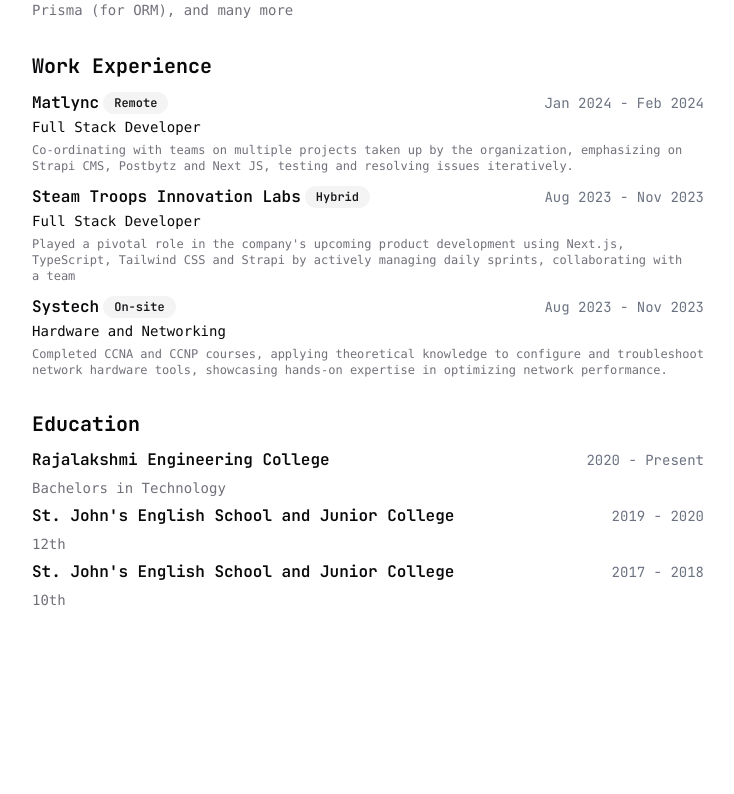
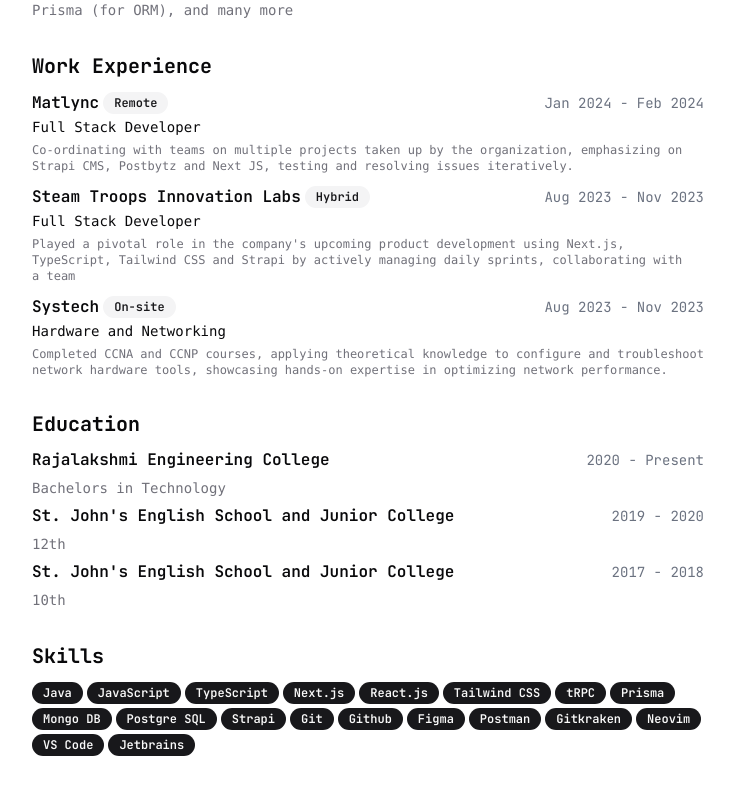
Before and after one commit to MaarcusRenieroL/portfolio, a Next.js app: page / in a window 1280 px wide. Shown: the part 358-1152 px from the top of the page, without its empty margins (272-1006 px from the left). Before the commit the page ends 1032 px from the top, so only its background shows below. Built offline with nearby package versions, Linux system fonts and the light colour scheme.

Commit message:
feat: add skills component

```diff
--- a/src/app/page.tsx
+++ b/src/app/page.tsx
@@ -2,6 +2,7 @@
 import Header from "@/components/Header";
 import WorkExperience from "@/components/WorkExperience";
 import Education from "@/components/Education";
+import Skills from "@/components/Skills";
 
 export default function Home() {
   return (
@@ -10,6 +11,7 @@
       <About />
       <WorkExperience />
       <Education />
+      <Skills />
     </>
   );
 }
--- /dev/null
+++ b/src/components/Skills.tsx
@@ -0,0 +1,37 @@
+import { Badge } from "./ui/badge";
+
+const Skills = () => {
+  const skills = [
+    "Java",
+    "JavaScript",
+    "TypeScript",
+    "Next.js",
+    "React.js",
+    "Tailwind CSS",
+    "tRPC",
+    "Prisma",
+    "Mongo DB",
+    "Postgre SQL",
+    "Strapi",
+    "Git",
+    "Github",
+    "Figma",
+    "Postman",
+    "Gitkraken",
+    "Neovim",
+    "VS Code",
+    "Jetbrains",
+  ];
+  return (
+    <section className="flex min-h-0 flex-col gap-y-3">
+      <h2 className="text-xl font-bold print-force-new-page">Skills</h2>
+      <div className="flex flex-wrap gap-1">
+        {skills.map((skill) => (
+          <Badge key={skill}>{skill}</Badge>
+        ))}
+      </div>
+    </section>
+  );
+};
+
+export default Skills;
--- /dev/null
+++ b/src/components/ui/badge.tsx
@@ -0,0 +1,36 @@
+import * as React from "react"
+import { cva, type VariantProps } from "class-variance-authority"
+
+import { cn } from "@/lib/utils"
+
+const badgeVariants = cva(
+  "inline-flex items-center rounded-full border px-2.5 py-0.5 text-xs font-semibold transition-colors focus:outline-none focus:ring-2 focus:ring-ring focus:ring-offset-2",
+  {
+    variants: {
+      variant: {
+        default:
+          "border-transparent bg-primary text-primary-foreground hover:bg-primary/80",
+        secondary:
+          "border-transparent bg-secondary text-secondary-foreground hover:bg-secondary/80",
+        destructive:
+          "border-transparent bg-destructive text-destructive-foreground hover:bg-destructive/80",
+        outline: "text-foreground",
+      },
+    },
+    defaultVariants: {
+      variant: "default",
+    },
+  }
+)
+
+export interface BadgeProps
+  extends React.HTMLAttributes<HTMLDivElement>,
+    VariantProps<typeof badgeVariants> {}
+
+function Badge({ className, variant, ...props }: BadgeProps) {
+  return (
+    <div className={cn(badgeVariants({ variant }), className)} {...props} />
+  )
+}
+
+export { Badge, badgeVariants }
```
